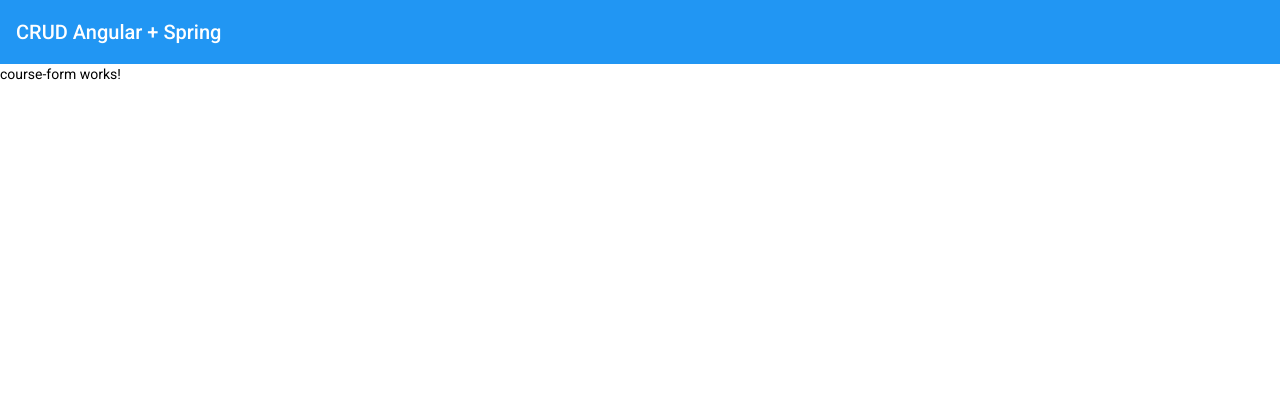
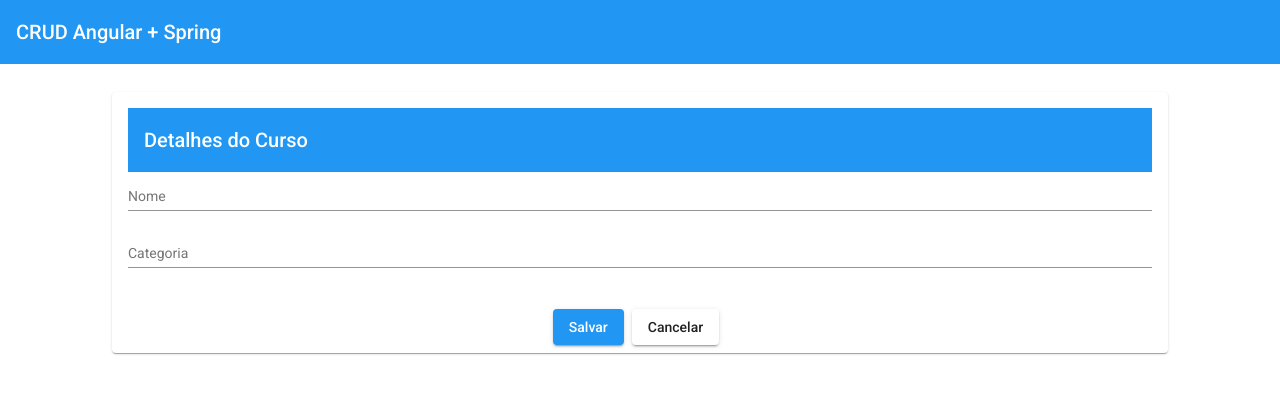
Before and after one commit to remonts/crud-angular-spring, an Angular app in the folder front-end/: page /courses in a window 1280 px wide. Both pictures are taken after a click on the button "add". Shown: the top 394 px of the page. Built offline with nearby package versions, Linux system fonts and the light colour scheme.

Commit message:
form to create courses.

```diff
--- a/front-end/src/app/courses/course-form/course-form.component.html
+++ b/front-end/src/app/courses/course-form/course-form.component.html
@@ -1 +1,21 @@
-<p>course-form works!</p>
+<mat-card>
+
+  <mat-toolbar color="primary">Detalhes do Curso</mat-toolbar>
+
+  <mat-card-content>
+    <form [formGroup]="form">
+      <mat-form-field class="full-width">
+        <input matInput placeholder="Nome" formControlName="name">
+      </mat-form-field>
+
+      <mat-form-field class="full-width">
+        <input matInput placeholder="Categoria" formControlName="category">
+      </mat-form-field>
+    </form>
+  </mat-card-content>
+
+  <mat-card-actions>
+    <button mat-raised-button color="primary" (click)="onSubmit()">Salvar</button>
+    <button mat-raised-button (click)="onCancel()">Cancelar</button>
+  </mat-card-actions>
+</mat-card>
--- a/front-end/src/app/courses/course-form/course-form.component.scss
+++ b/front-end/src/app/courses/course-form/course-form.component.scss
@@ -0,0 +1,14 @@
+mat-card {
+  max-width: 80%;
+  margin: 2em auto;
+  text-align: center;
+}
+
+.full-width {
+  width: 100%;
+}
+
+.min-width {
+  width: 100%;
+  min-width: 150px;
+}
--- a/front-end/src/app/courses/course-form/course-form.component.ts
+++ b/front-end/src/app/courses/course-form/course-form.component.ts
@@ -1,4 +1,5 @@
 import { Component, OnInit } from '@angular/core';
+import { FormBuilder, FormGroup } from '@angular/forms';
 
 @Component({
   selector: 'app-course-form',
@@ -7,9 +8,19 @@ import { Component, OnInit } from '@angular/core';
 })
 export class CourseFormComponent implements OnInit {
 
-  constructor() { }
+  form: FormGroup;
+
+  constructor(private formBuilder: FormBuilder) {
+    this.form = this.formBuilder.group({
+      name: [null],
+      category: [null]
+    });
+  }
 
   ngOnInit(): void {
   }
 
+  onSubmit() {}
+
+  onCancel() {}
 }
--- a/front-end/src/app/courses/courses.module.ts
+++ b/front-end/src/app/courses/courses.module.ts
@@ -6,6 +6,7 @@ import { SharedModule } from './../shared/shared.module';
 import { CoursesRoutingModule } from './courses-routing.module';
 import { CoursesComponent } from './courses/courses.component';
 import { CourseFormComponent } from './course-form/course-form.component';
+import { ReactiveFormsModule } from '@angular/forms';
 
 @NgModule({
   declarations: [
@@ -16,7 +17,8 @@ import { CourseFormComponent } from './course-form/course-form.component';
     CommonModule,
     CoursesRoutingModule,
     AppMaterialModule,
-    SharedModule
+    SharedModule,
+    ReactiveFormsModule
   ]
 })
 export class CoursesModule { }
--- a/front-end/src/app/shared/app-material/app-material.module.ts
+++ b/front-end/src/app/shared/app-material/app-material.module.ts
@@ -2,7 +2,9 @@ import { NgModule } from '@angular/core';
 import { MatButtonModule } from '@angular/material/button';
 import { MatCardModule } from '@angular/material/card';
 import { MatDialogModule } from '@angular/material/dialog';
+import { MatFormFieldModule } from '@angular/material/form-field';
 import { MatIconModule } from '@angular/material/icon';
+import { MatInputModule } from '@angular/material/input';
 import { MatProgressSpinnerModule } from '@angular/material/progress-spinner';
 import { MatTableModule } from '@angular/material/table';
 import { MatToolbarModule } from '@angular/material/toolbar';
@@ -15,7 +17,9 @@ import { MatToolbarModule } from '@angular/material/toolbar';
     MatProgressSpinnerModule,
     MatDialogModule,
     MatButtonModule,
-    MatIconModule
+    MatIconModule,
+    MatFormFieldModule,
+    MatInputModule,
   ],
 })
 export class AppMaterialModule { }
```
